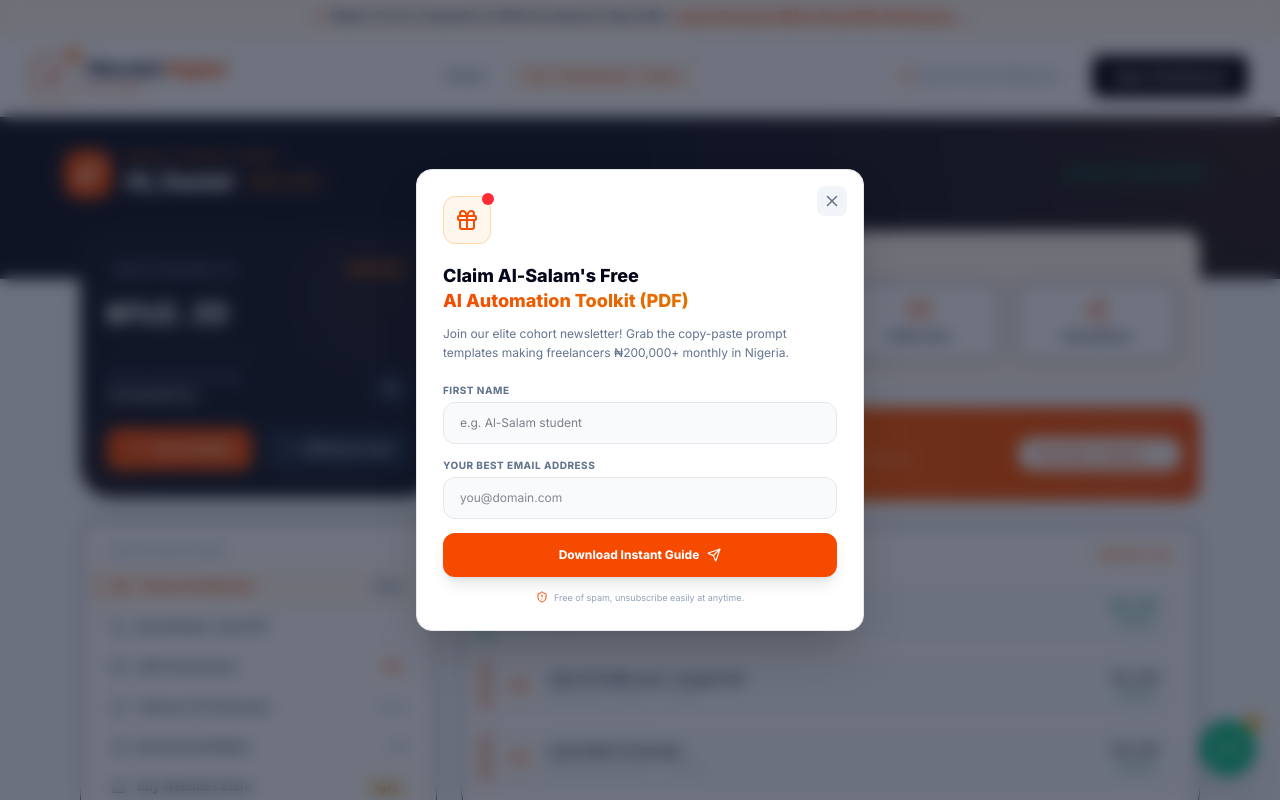
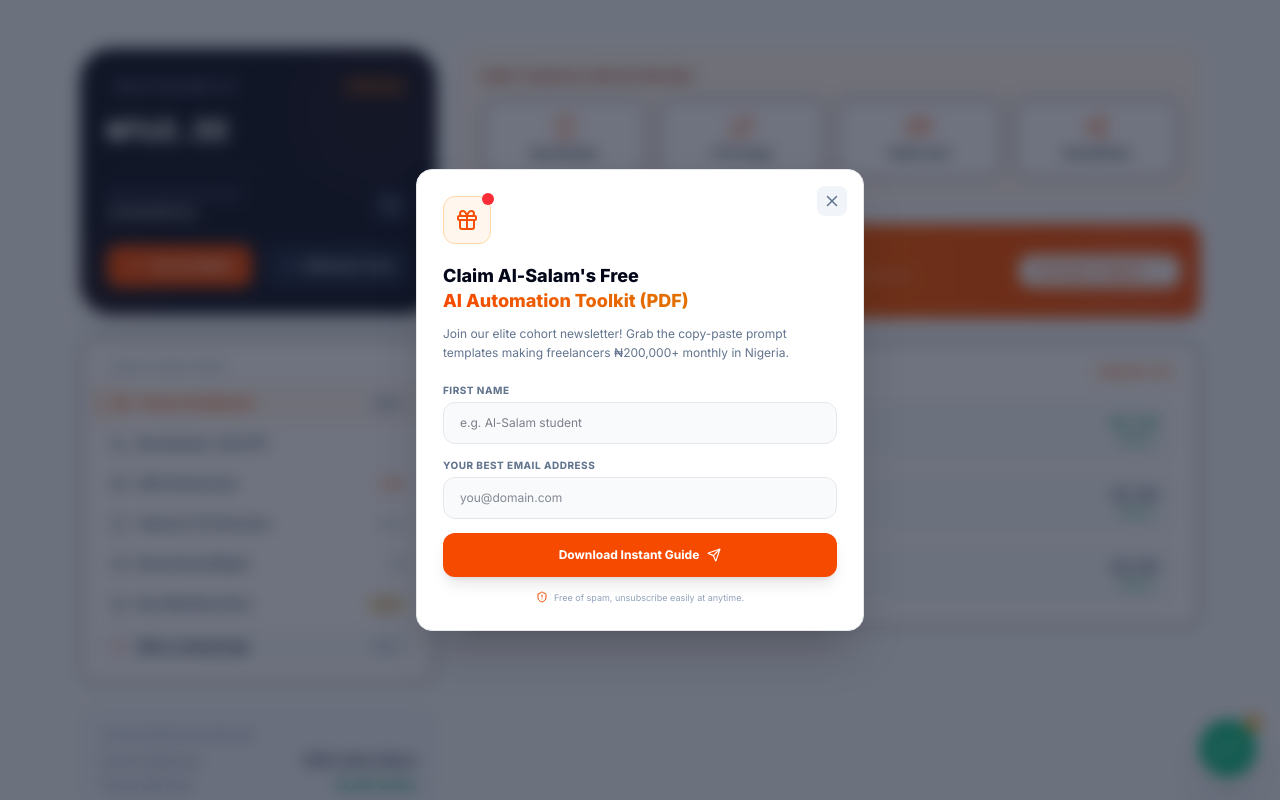
Before and after one commit to waveletds/waveletds, a React (Vite) app: page / in a window 1280 px wide. Both pictures are taken after a click on the button "Open Dashboard". Shown: the top 800 px of the page. Built offline with nearby package versions, Linux system fonts and the light colour scheme.

Commit message:
feat: hide navigation in dashboard view
Prevent the global top banner and navbar from rendering when the user is in the dashboard view to provide a cleaner workspace interface.

```diff
--- a/src/App.tsx
+++ b/src/App.tsx
@@ -119,6 +119,7 @@ export default function App() {
     <div id="app-root-shell" className="min-h-screen bg-white text-slate-900 font-sans selection:bg-orange-600/10 selection:text-orange-600">
 
       {/* Top Banner Global Trust */}
+      {activeView !== "dashboard" && (
         <div id="top-alert-banner" className="bg-orange-50 border-b border-orange-100 text-center py-2 px-3 text-[10px] md:text-xs text-orange-850 font-medium">
           <span className="inline-flex items-center space-x-1">
             <Sparkles className="h-3.5 w-3.5 text-orange-600 animate-pulse" />
@@ -126,13 +127,16 @@ export default function App() {
             <span className="text-orange-600 underline pl-1 cursor-pointer font-bold" onClick={() => setActiveView("dashboard")}>Launch Dynamic SIM & Virtual DIDs Workspace &rarr;</span>
           </span>
         </div>
+      )}
 
       {/* Global Navigation Component */}
+      {activeView !== "dashboard" && (
         <Navbar
           activeView={activeView}
           setActiveView={setActiveView}
           openBookingModal={handleOpenGeneralQuote}
         />
+      )}
 
       {/* Main Page View Engine */}
       <main id="app-viewport" className="relative">
@@ -270,7 +274,7 @@ export default function App() {
         {/* SAAS & API HUB SHOPPING DASHBOARD VIEW */}
         {activeView === "dashboard" && (
           <div id="view-dashboard-container" className="animate-fade-in">
-            <DashboardStore />
+            <DashboardStore onBackToHome={() => setActiveView("home")} />
           </div>
         )}
 
--- a/src/components/DashboardStore.tsx
+++ b/src/components/DashboardStore.tsx
@@ -60,7 +60,11 @@ interface VirtualCard {
   balance: number; // in USD
 }
 
-export default function DashboardStore() {
+interface DashboardStoreProps {
+  onBackToHome?: () => void;
+}
+
+export default function DashboardStore({ onBackToHome }: DashboardStoreProps) {
   // --- STATE PERSISTENCE IN LOCALSTORAGE ---
   const [walletBalance, setWalletBalance] = useState<number>(() => {
     const saved = localStorage.getItem("buypoint_wallet_balance");
@@ -560,37 +564,11 @@ export default function DashboardStore() {
         )}
       </AnimatePresence>
 
-      {/* Modernized Header Welcome Row with Website Colors */}
-      <div className="bg-[#11131E] text-white pt-8 pb-20 px-4 border-b border-slate-800 relative overflow-hidden">
-        <div className="absolute inset-0 bg-[radial-gradient(circle_at_top_right,rgba(249,115,22,0.12),transparent_50%)]" />
-        <div className="max-w-6xl mx-auto flex flex-col md:flex-row items-center justify-between gap-6 relative z-10">
-          <div className="flex items-center space-x-3.5">
-            <div className="h-12 w-12 rounded-2xl bg-orange-600 flex items-center justify-center shadow-lg shadow-orange-950/20">
-              <Rocket className="h-6 w-6 text-white" />
-            </div>
-            <div>
-              <p className="text-orange-500 text-[10px] tracking-widest uppercase font-bold font-mono">Wavelet Digital Portal</p>
-              <h2 className="text-xl md:text-2xl font-extrabold tracking-tight flex items-center gap-2 mt-0.5">
-                <span>Hi, Daniel</span>
-                <span className="text-[9px] bg-orange-500/10 text-orange-400 border border-orange-500/20 px-2.5 py-0.5 rounded-full uppercase font-mono tracking-widest font-bold">Tier 3 VIP</span>
-              </h2>
-            </div>
-          </div>
-
-          <div className="flex items-center gap-2">
-            <span className="text-[10px] bg-emerald-500/10 border border-emerald-500/20 text-emerald-400 font-mono font-bold px-3 py-1.5 rounded-full uppercase tracking-wider animate-pulse inline-flex items-center space-x-1.5">
-              <span className="h-1.5 w-1.5 bg-emerald-400 rounded-full" />
-              <span>Wavelet Node Online</span>
-            </span>
-          </div>
-        </div>
-      </div>
-
       {/* Main Grid View */}
-      <div className="max-w-6xl mx-auto px-4 -mt-12 relative z-10 grid grid-cols-1 lg:grid-cols-12 gap-6 pb-12">
-
-        {/* LEFT COLUMN: Main Account, Wallet Control cards (Cols 1-4) */}
-        <div className="lg:col-span-4 space-y-6">
+      <div className="max-w-6xl mx-auto px-4 pt-8 md:pt-12 relative z-10 grid grid-cols-1 lg:grid-cols-12 gap-6 pb-12">
+
+        {/* LEFT COLUMN: Main Account, Wallet Control cards (Cols 1-4) - Sticky/Stagnant navigation menu */}
+        <div className="lg:col-span-4 space-y-6 lg:sticky lg:top-8 self-start">
 
           {/* Obsidian Sleek Wallet Card */}
           <div className="bg-[#151824] text-white rounded-[2rem] p-6.5 shadow-xl relative overflow-hidden border border-slate-800/80">
@@ -737,6 +715,19 @@ export default function DashboardStore() {
               </div>
               <span className="text-[10px] bg-amber-100 text-amber-800 px-2 py-0.5 rounded font-bold font-mono">Aged</span>
             </button>
+
+            {onBackToHome && (
+              <button
+                onClick={onBackToHome}
+                className="w-full text-left px-3.5 py-2.5 rounded-xl flex items-center justify-between text-xs font-bold transition-all cursor-pointer text-slate-605 bg-slate-50 hover:bg-orange-50 hover:text-orange-650 border border-slate-100 hover:border-orange-200/50"
+              >
+                <div className="flex items-center space-x-2.5">
+                  <ArrowRight className="h-4 w-4 rotate-180 text-orange-600" />
+                  <span>Main Landing Page</span>
+                </div>
+                <span className="text-[10px] bg-slate-205 text-slate-600 px-2 py-0.5 rounded font-bold font-mono">Exit</span>
+              </button>
+            )}
           </div>
 
           {/* Simple active stats card */}
```
Lines whose indentation alone changed are shown as unchanged.
